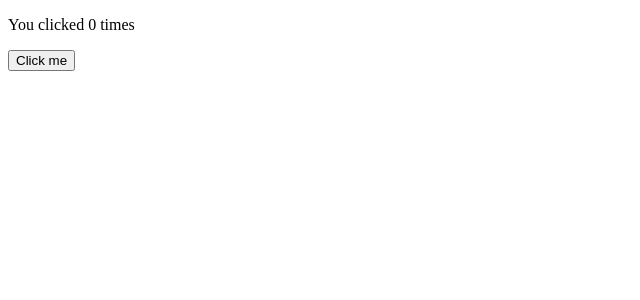
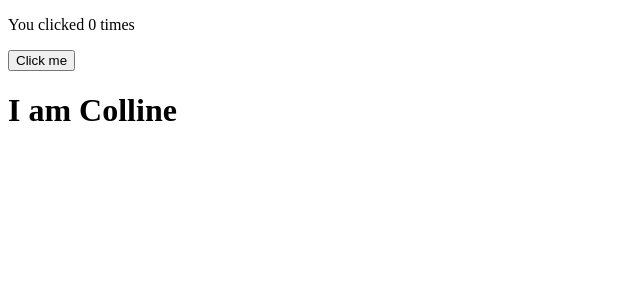
Before and after one commit to collinewait/with-react-hooks, a React (Create React App) app: page / in a window 1280 px wide. Shown: the top 300 px of the page, without its empty margins (0-640 px from the left). Built offline with nearby package versions, Linux system fonts and the light colour scheme.

Commit message:
build a custom hook

```diff
--- a/src/App.js
+++ b/src/App.js
@@ -1,7 +1,21 @@
 import React, { useState, useEffect } from 'react';
+
+const useLogToConsoleAndReturnNewName = (newName) => {
+  const [customHookName, setCustomHookName] = useState('I am a custom hook');
+
+  const setNewHookName = () => setCustomHookName(`I am ${newName}`);
+
+  useEffect(() => {
+    setNewHookName();
+    console.log('My custom hook', customHookName);
+  });
+  return customHookName;
+};
 
 const App = () => {
   const [count, setCount] = useState(0);
+
+  const newName = useLogToConsoleAndReturnNewName('Colline');
 
   /**
    * Similar to componentDidMount and componentDidUpdate:
@@ -37,6 +51,7 @@ const App = () => {
       <button onClick={() => setCount(count + 1)}>
         Click me
       </button>
+      <h1>{newName}</h1>
     </div>
   );
 }
```
